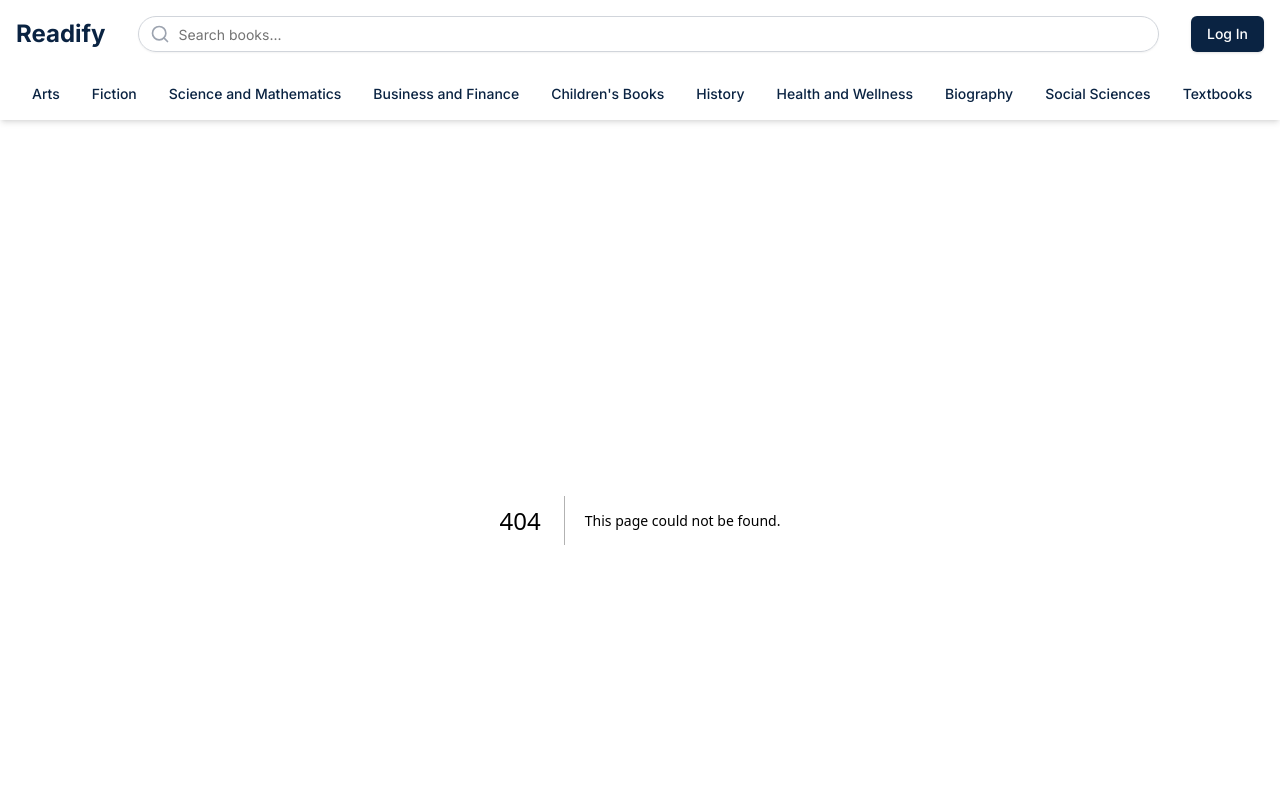
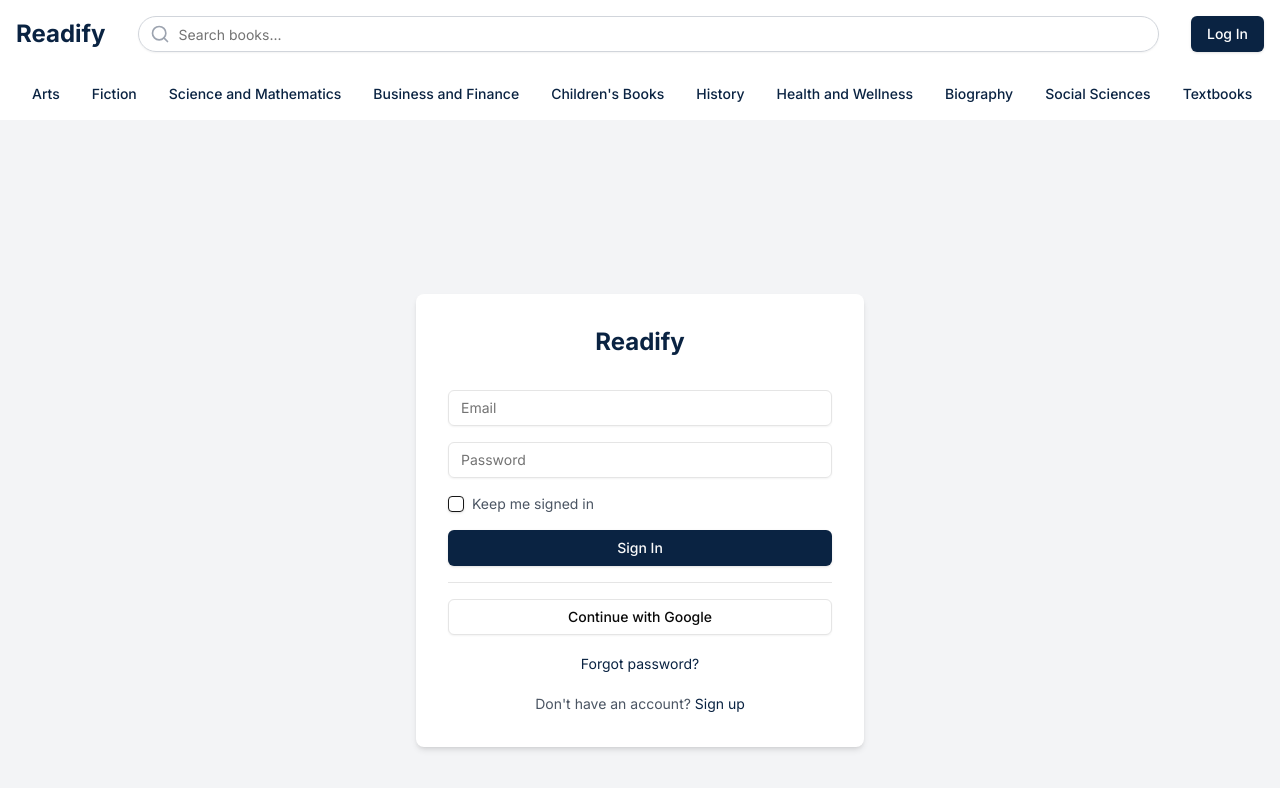
Before and after one commit to marinazjalic/readify, a Next.js app: page /login in a window 1280 px wide. Before the commit this address had no page. Shown: the top 788 px of the page. Built offline with nearby package versions, Linux system fonts and the light colour scheme.

Commit message:
simple login layout

```diff
--- a/package.json
+++ b/package.json
@@ -13,6 +13,7 @@
   "dependencies": {
     "@fortawesome/fontawesome-free": "^6.7.2",
     "@prisma/client": "^6.3.1",
+    "@radix-ui/react-checkbox": "^1.1.4",
     "@radix-ui/react-dropdown-menu": "^2.1.6",
     "@radix-ui/react-label": "^2.1.1",
     "@radix-ui/react-separator": "^1.1.2",
@@ -25,6 +26,7 @@
     "lucide-react": "^0.469.0",
     "mongodb": "^6.13.0",
     "next": "^15.1.4",
+    "next-auth": "^4.24.11",
     "react": "^19.0.0",
     "react-dom": "^19.0.0",
     "react-dropzone": "^14.3.5",
--- /dev/null
+++ b/src/app/login/page.tsx
@@ -0,0 +1,84 @@
+"use client";
+
+import { useState } from "react";
+import Image from "next/image";
+import Link from "next/link";
+import { Button } from "@/components/ui/button";
+import { Input } from "@/components/ui/input";
+import { Checkbox } from "@/components/ui/checkbox";
+import { Separator } from "@/components/ui/separator";
+
+export default function LoginPage() {
+  const [email, setEmail] = useState("");
+  const [password, setPassword] = useState("");
+  const [keepSignedIn, setKeepSignedIn] = useState(false);
+
+  const handleSubmit = (e: React.FormEvent) => {
+    e.preventDefault();
+    // Handle login logic here
+    console.log("Login submitted", { email, password, keepSignedIn });
+  };
+
+  return (
+    <div className="flex min-h-screen bg-gray-100">
+      <div className="m-auto bg-white p-8 rounded-lg shadow-md w-full max-w-md">
+        <div className="flex justify-center mb-8">
+          <h3 className="text-2xl font-bold text-navy-600">Readify</h3>
+        </div>
+        <form onSubmit={handleSubmit} className="space-y-4">
+          <Input
+            type="email"
+            placeholder="Email"
+            value={email}
+            onChange={(e) => setEmail(e.target.value)}
+            required
+          />
+          <Input
+            type="password"
+            placeholder="Password"
+            value={password}
+            onChange={(e) => setPassword(e.target.value)}
+            required
+          />
+          <div className="flex items-center space-x-2">
+            <Checkbox
+              id="keepSignedIn"
+              checked={keepSignedIn}
+              onCheckedChange={(checked) => setKeepSignedIn(checked as boolean)}
+            />
+            <label htmlFor="keepSignedIn" className="text-sm text-gray-600">
+              Keep me signed in
+            </label>
+          </div>
+          <Button
+            type="submit"
+            className="w-full bg-navy-600 hover:bg-navy-700"
+          >
+            Sign In
+          </Button>
+        </form>
+        <Separator className="my-4" />
+        <Button variant="outline" className="w-full mb-4">
+          Continue with Google
+        </Button>
+        <div className="text-center">
+          <Link
+            href="/forgot-password"
+            className="text-sm text-navy-600 hover:underline"
+          >
+            Forgot password?
+          </Link>
+        </div>
+        <div className="text-center mt-4">
+          <span className="text-sm text-gray-600">Don't have an account? </span>
+          <Link
+            href="/signup"
+            className="text-sm text-navy-600 hover:underline"
+          >
+            Sign up
+          </Link>
+        </div>
+      </div>
+    </div>
+  );
+}
--- /dev/null
+++ b/src/components/ui/checkbox.tsx
@@ -0,0 +1,30 @@
+"use client"
+
+import * as React from "react"
+import * as CheckboxPrimitive from "@radix-ui/react-checkbox"
+import { Check } from "lucide-react"
+
+import { cn } from "@/lib/utils"
+
+const Checkbox = React.forwardRef<
+  React.ElementRef<typeof CheckboxPrimitive.Root>,
+  React.ComponentPropsWithoutRef<typeof CheckboxPrimitive.Root>
+>(({ className, ...props }, ref) => (
+  <CheckboxPrimitive.Root
+    ref={ref}
+    className={cn(
+      "peer h-4 w-4 shrink-0 rounded-sm border border-primary shadow focus-visible:outline-none focus-visible:ring-1 focus-visible:ring-ring disabled:cursor-not-allowed disabled:opacity-50 data-[state=checked]:bg-primary data-[state=checked]:text-primary-foreground",
+      className
+    )}
+    {...props}
+  >
+    <CheckboxPrimitive.Indicator
+      className={cn("flex items-center justify-center text-current")}
+    >
+      <Check className="h-4 w-4" />
+    </CheckboxPrimitive.Indicator>
+  </CheckboxPrimitive.Root>
+))
+Checkbox.displayName = CheckboxPrimitive.Root.displayName
+
+export { Checkbox }
```
Also changed, not shown: 1 other file (tests, documents, lock files or other folders).
